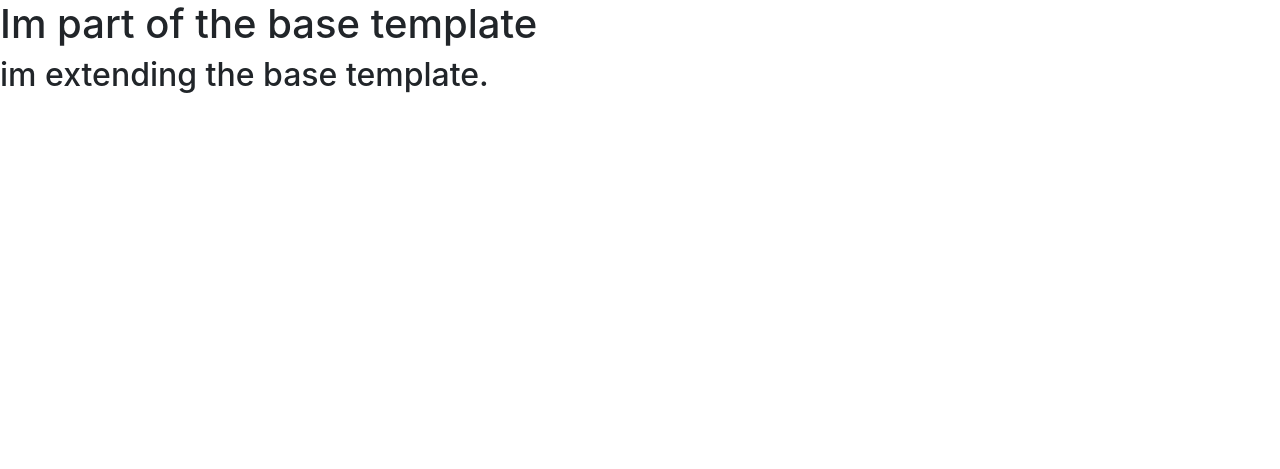
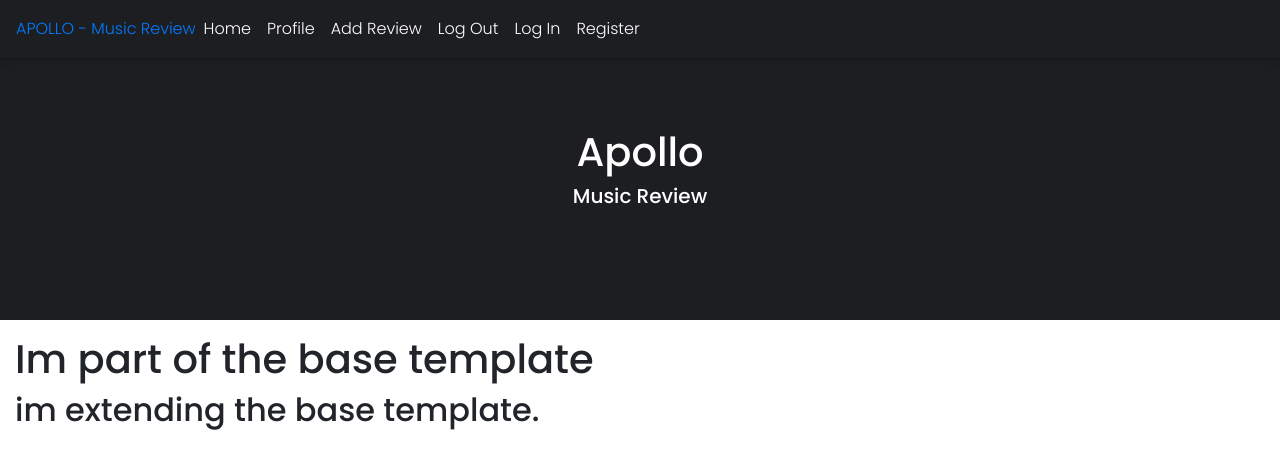
Before and after one commit to danielboots/apollo, a Flask app: page / in a window 1280 px wide. Shown: the top 469 px of the page. Run offline with Flask 2, Linux system fonts and the light colour scheme; data that the repository does not hold is empty; some libraries are stand-ins or nearby versions.

Commit message:
navbar side navs added

```diff
--- a/static/css/style.css
+++ b/static/css/style.css
@@ -0,0 +1,178 @@
+@import url('https://fonts.googleapis.com/css2?family=Poppins:ital,wght@0,100;0,200;0,300;0,400;0,500;0,600;0,700;0,800;0,900;1,100;1,200;1,300;1,400;1,500;1,600;1,700;1,800;1,900&display=swap');
+
+/* Default styling initialise --- Setting Border box initial font families etc */
+
+* {
+  box-sizing: border-box;
+}
+body {
+  font-family: "Poppins", sans-serif;
+  /* font-weight: 600; */
+  line-height: 1.6;
+}
+
+/* Image styling by default - logo code taken from milestone 2  */
+
+.brandlogo {
+  width: 32px;
+  margin-left: 10px;
+}
+
+/* header - hero sections */
+
+.hero-apollo {
+  background-color: black;
+  background-repeat: no-repeat;
+  background-position: center center;
+  background-size: cover;
+  margin: auto;
+  height: 40vh;
+  background-attachment: fixed;
+  /* color: #ffffff; */
+  position: relative;
+}
+
+.hero-apollo::before {
+  content: "";
+  position: absolute;
+  top: 0;
+  left: 0;
+  width: 100%;
+  height: 100%;
+  /* change RGBA to HEX Alpha Mentor Suggestion */
+  background: #24252bcf;
+}
+
+
+.hero-text {
+  text-align: center;
+  position: absolute;
+  top: 40%;
+  left: 10%;
+  right: 10%;
+
+  color: white;
+}
+
+/* Animation text taken from Milstone 2 project, i like the fade in hero text effect so reusing it. */
+/* Css Animations - Animista.net */
+
+
+.focus-in-contract-bck {
+	animation: focus-in-contract-bck 2s cubic-bezier(0.250, 0.460, 0.450, 0.940) both;
+}
+
+/* ----------------------------------------------
+ * Generated by Animista on 2020-6-24 10:0:25
+ * Licensed under FreeBSD License.
+ * See http://animista.net/license for more info.
+ * w: http://animista.net, t: @cssanimista
+ * ---------------------------------------------- */
+
+/**
+ * ----------------------------------------
+ * animation focus-in-contract-bck
+ * ----------------------------------------
+ */
+@keyframes focus-in-contract-bck {
+  0% {
+    letter-spacing: 1em;
+    transform: translateZ(300px);
+    filter: blur(12px);
+    opacity: 0;
+  }
+  100% {
+    transform: translateZ(12px);
+    filter: blur(0);
+    opacity: 1;
+  }
+}
+
+
+.text-focus-in {
+	-webkit-animation: text-focus-in 1s cubic-bezier(0.550, 0.085, 0.680, 0.530) both;
+	        animation: text-focus-in 1s cubic-bezier(0.550, 0.085, 0.680, 0.530) both;
+}
+
+/* ----------------------------------------------
+ * Generated by Animista on 2020-6-24 10:3:18
+ * Licensed under FreeBSD License.
+ * See http://animista.net/license for more info.
+ * w: http://animista.net, t: @cssanimista
+ * ---------------------------------------------- */
+
+/**
+ * ----------------------------------------
+ * animation text-focus-in
+ * ----------------------------------------
+ */
+@-webkit-keyframes text-focus-in {
+  0% {
+    -webkit-filter: blur(12px);
+            filter: blur(12px);
+    opacity: 0;
+  }
+  100% {
+    -webkit-filter: blur(0px);
+            filter: blur(0px);
+    opacity: 1;
+  }
+}
+@keyframes text-focus-in {
+  0% {
+    -webkit-filter: blur(12px);
+            filter: blur(12px);
+    opacity: 0;
+  }
+  100% {
+    -webkit-filter: blur(0px);
+            filter: blur(0px);
+    opacity: 1;
+  }
+}
+
+/* container to pull in content on non full width containers */
+
+.container-max {
+  margin-left: auto;
+  margin-right: auto;
+  max-width: 1400px;
+  padding: 15px;
+}
+
+
+
+
+
+
+
+
+
+
+
+
+
+
+
+
+
+
+/* media query from chrome - addition of this media query to line up hero text better on smaller screen sizes. */
+
+@media all and (max-width: 425px) {
+    .hero-text h1 {
+    font-size: 90px;
+}
+
+/* media query from chrome */
+
+   .hero-text {
+    text-align: center;
+    position: absolute;
+    top: 30%;
+    left: 10%;
+    right: 10%;
+    color: white;
+}
+
+}
--- a/templates/base.html
+++ b/templates/base.html
@@ -16,12 +16,59 @@
 
     <title>Apollo - Music Review</title>
 </head>
+
+<header class="hero-apollo">
+		<!--Navbar-->
+		<nav class="navbar navbar-expand-lg navbar-dark">
+			<!-- Navbar brand -->
+			<a href="{{ url_for('get_reviews')}}" class="">APOLLO - Music Review</a>
+<!-- <img class="brandlogo" src="#" alt="logo"> -->
+			<!-- Collapse button -->
+			<button
+          class="navbar-toggler"
+          type="button"
+          data-toggle="collapse"
+          data-target="#basicExampleNav"
+          aria-controls="basicExampleNav"
+          aria-expanded="false"
+          aria-label="Toggle navigation"
+        >
+          <span class="navbar-toggler-icon"></span>
+        </button>
+
+			<!-- Collapsible content -->
+			<div class="collapse navbar-collapse" id="basicExampleNav">
+				<!-- Nav Links -->
+				<ul class="navbar-nav ms-auto">
+                    <li class="nav-item"><a class="nav-link" href="{{ url_for('get_reviews')}}">Home</a></li>
+                    <li class="nav-item"><a class="nav-link" href="#">Profile</a></li>
+                    <li class="nav-item"><a class="nav-link" href="#">Add Review</a></li>
+                    <li class="nav-item"><a class="nav-link" href="#">Log Out</a></li>
+                    <li class="nav-item"><a class="nav-link" href="#">Log In</a></li>
+                    <li class="nav-item"><a class="nav-link" href="#">Register</a></li>
+				</ul>
+			</div>
+		</nav>
+		<!-- End /.Navbar-->
+		<div class="container-fluid">
+			<!--Hero Section -->
+
+			<div class="hero-text">
+				<h1 class="text-focus-in rotate">Apollo</h1>
+				<h5 class="focus-in-contract-bck">Music Review</h5>
+
+			</div>
+		</div>
+	</header>
+
+
 <body>
+    <div class="container-max">
     <h1>Im part of the base template</h1>
     {% block reviews %}
 
     {% endblock %}
-
+</div>
 
 
     <!-- JQuery -->
```
Also changed, not shown: static/img/musicreview.jpg (added).
